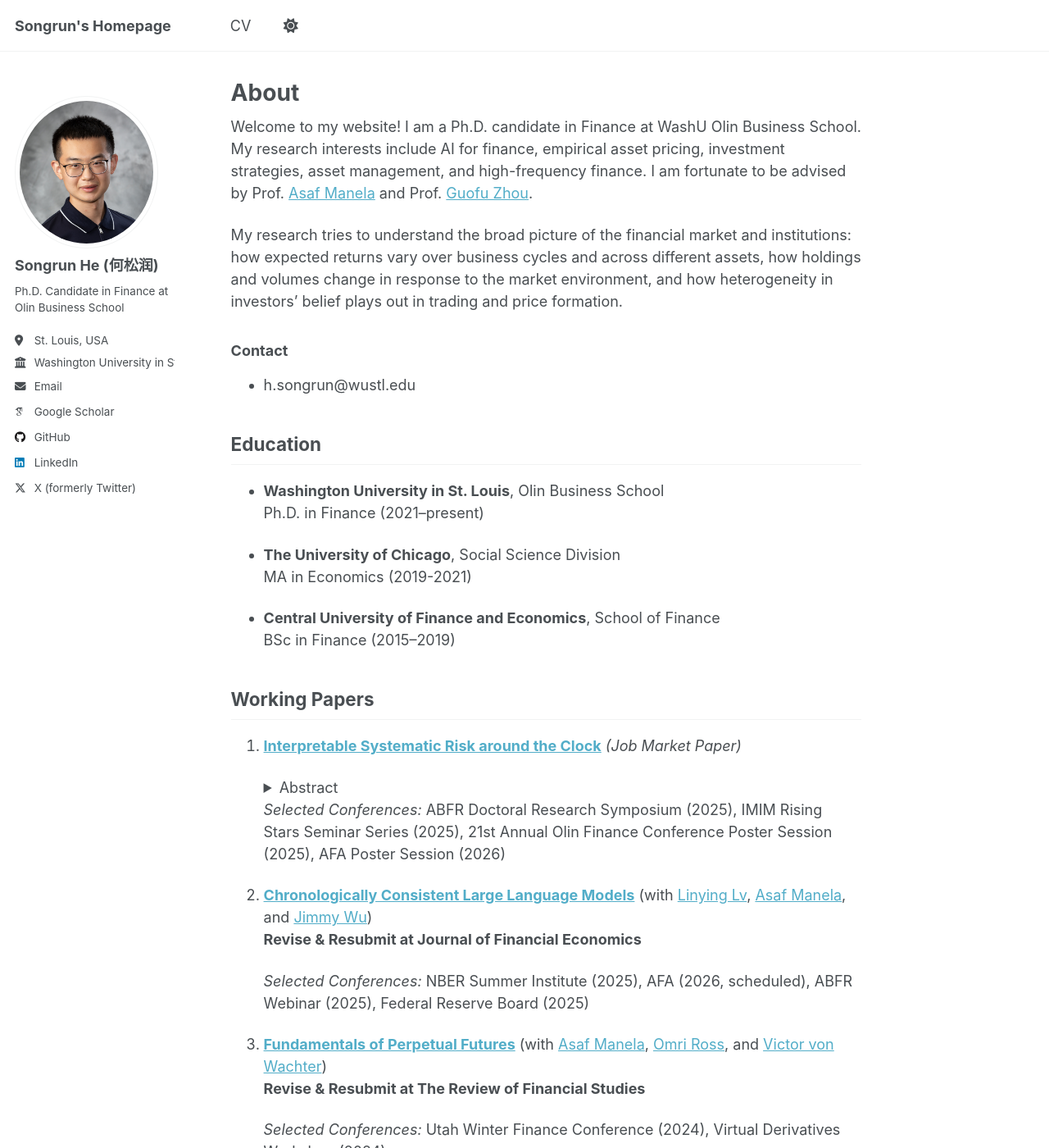
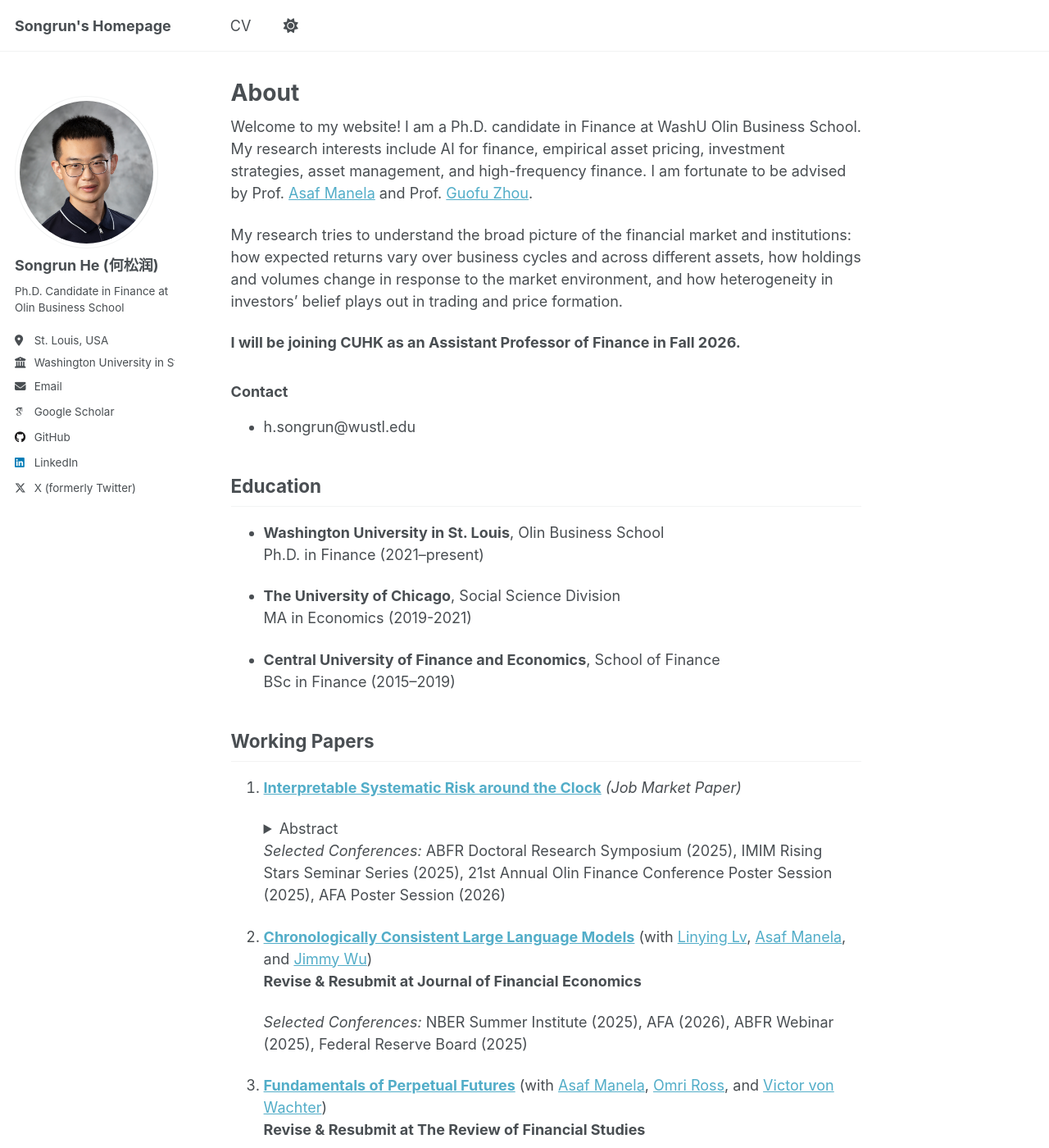
Before and after one commit to hesongrun/hesongrun.github.io, a Jekyll site: the page built from _pages/about.md, in a window 1280 px wide and 1400 px high. Shown: the whole window at 82% size. Built offline with Jekyll 4.4.1, drawn with Linux system fonts in a browser that asks for light colours; some web fonts are replaced.

Commit message:
Update about page with future position announcement
Added a note about joining CUHK as an Assistant Professor of Finance in Fall 2026.

```diff
--- a/_pages/about.md
+++ b/_pages/about.md
@@ -11,6 +11,8 @@ redirect_from:
 Welcome to my website! I am a Ph.D. candidate in Finance at WashU Olin Business School. My research interests include AI for finance, empirical asset pricing, investment strategies, asset management, and high-frequency finance. I am fortunate to be advised by Prof. [Asaf Manela](https://asafmanela.github.io/) and Prof. [Guofu Zhou](https://apps.olin.wustl.edu/faculty/zhou/).
 
 My research tries to understand the broad picture of the financial market and institutions: how expected returns vary over business cycles and across different assets, how holdings and volumes change in response to the market environment, and how heterogeneity in investors' belief plays out in trading and price formation.
+
+**I will be joining CUHK as an Assistant Professor of Finance in Fall 2026.**
 
 ### Contact
 - h.songrun@wustl.edu
@@ -40,7 +42,7 @@ My research tries to understand the broad picture of the financial market and in
 3. [**Chronologically Consistent Large Language Models**](https://papers.ssrn.com/sol3/papers.cfm?abstract_id=5159615) (with [Linying Lv](https://www.linyinglv.com/), [Asaf Manela](https://asafmanela.github.io/), and [Jimmy Wu](https://sites.wustl.edu/jimmywu/))\
    **Revise & Resubmit at Journal of Financial Economics**
 
-   *Selected Conferences:* NBER Summer Institute (2025), AFA (2026, scheduled), ABFR Webinar (2025), Federal Reserve Board (2025)
+   *Selected Conferences:* NBER Summer Institute (2025), AFA (2026), ABFR Webinar (2025), Federal Reserve Board (2025)
 
 4. [**Fundamentals of Perpetual Futures**](https://papers.ssrn.com/sol3/papers.cfm?abstract_id=4301150) (with [Asaf Manela](https://asafmanela.github.io/), [Omri Ross](https://sites.google.com/site/omriross/home), and [Victor von Wachter](https://www.linkedin.com/in/victor-von-wachter/))
   **Revise & Resubmit at The Review of Financial Studies**
```
